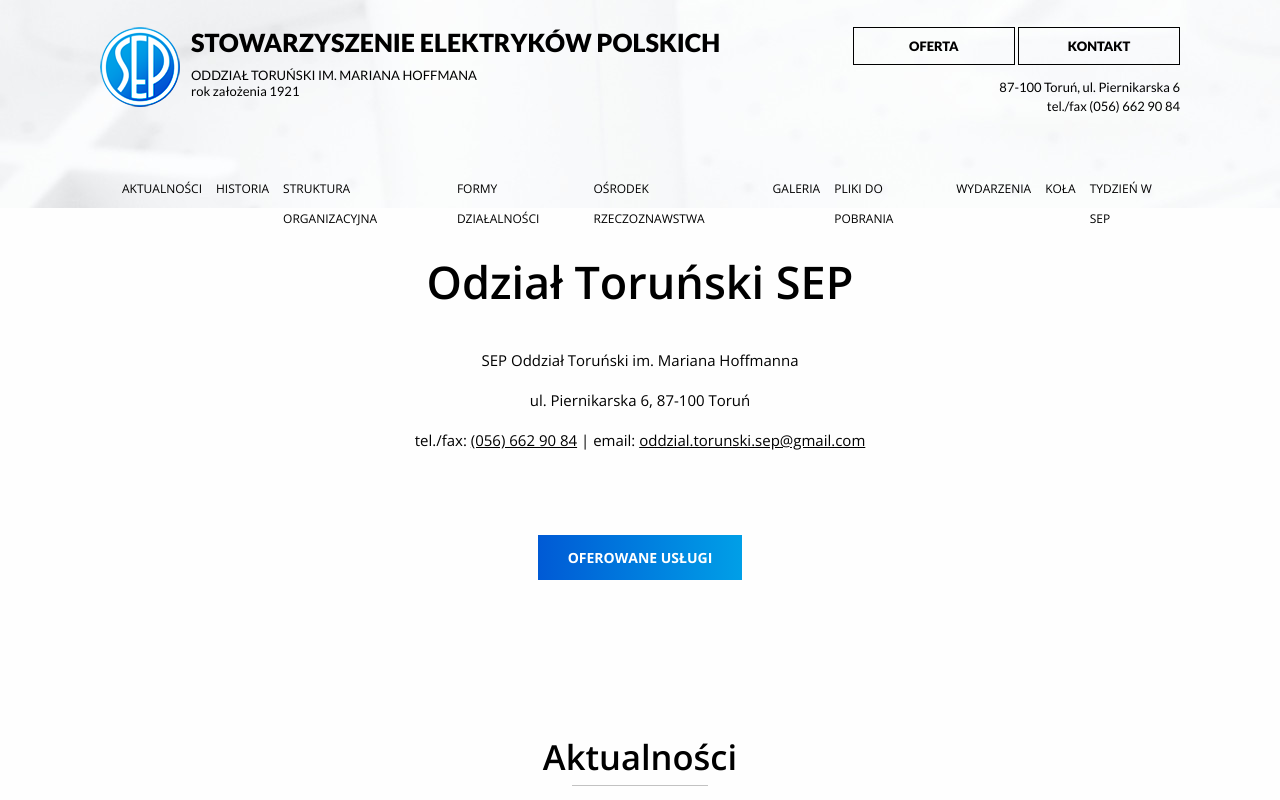
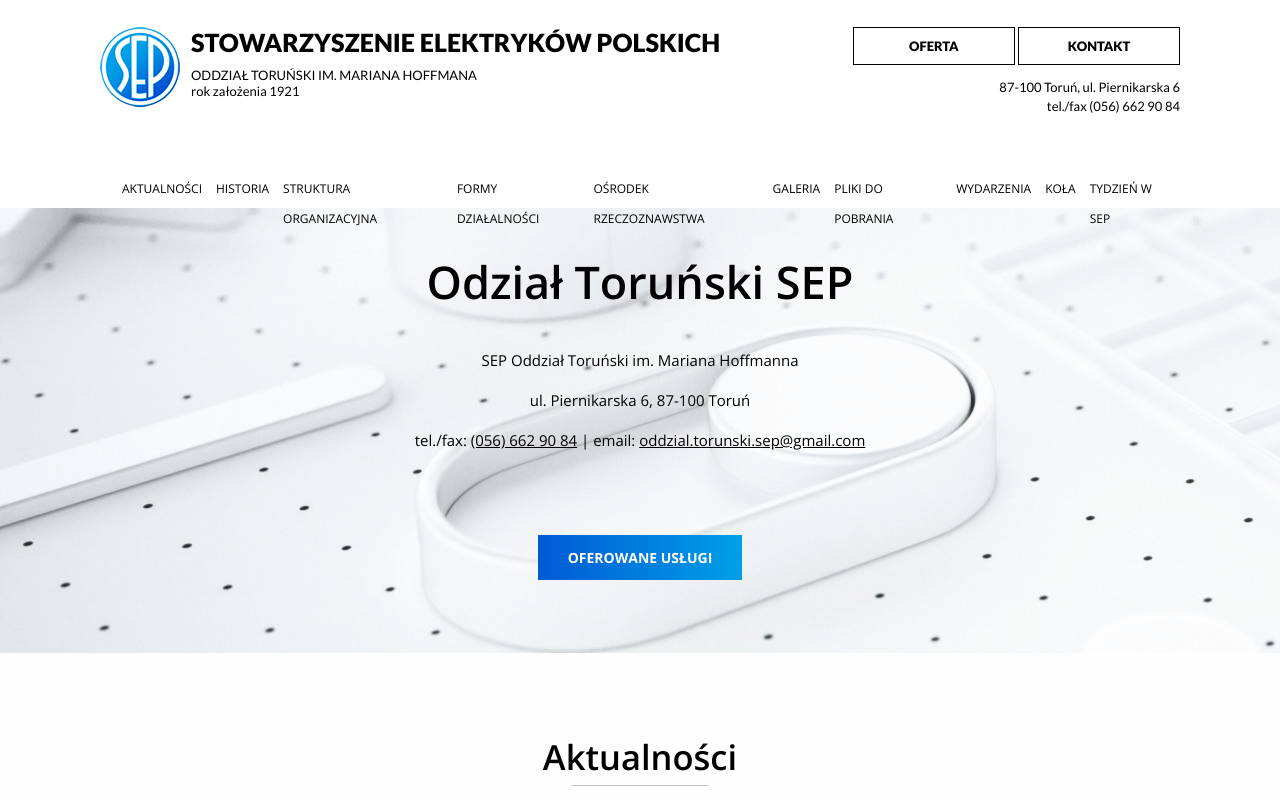
Before and after one commit to ade4e/SEP_Torun, a plain HTML site: page index.html in a window 1280 px wide. Shown: the top 800 px of the page. Drawn offline with nearby package versions, Linux system fonts and the light colour scheme.

Commit message:
css update
background fix

```diff
--- a/css/nav.css
+++ b/css/nav.css
@@ -7,7 +7,7 @@
 }
 
 .navigation-bg {
-    background-image: url("/images/headerTop-bg.jpg");
+    background-image: url(../"/images/headerTop-bg.jpg");
     background-repeat: no-repeat;
 }
 
--- a/css/style.css
+++ b/css/style.css
@@ -77,7 +77,7 @@ body {
 }
 
 .carousel {
-  background-image: url(images/carousel-bg.jpg);
+  background-image: url(../images/carousel-bg.jpg);
   background-repeat: no-repeat;
   height: 617px;
 }
@@ -217,7 +217,7 @@ main .container {
 }
 
 .services {
-  background-image: url(images/services-bg.jpg);
+  background-image: url(../images/services-bg.jpg);
   height: 421px;
   padding-bottom: 0;
 }
```
